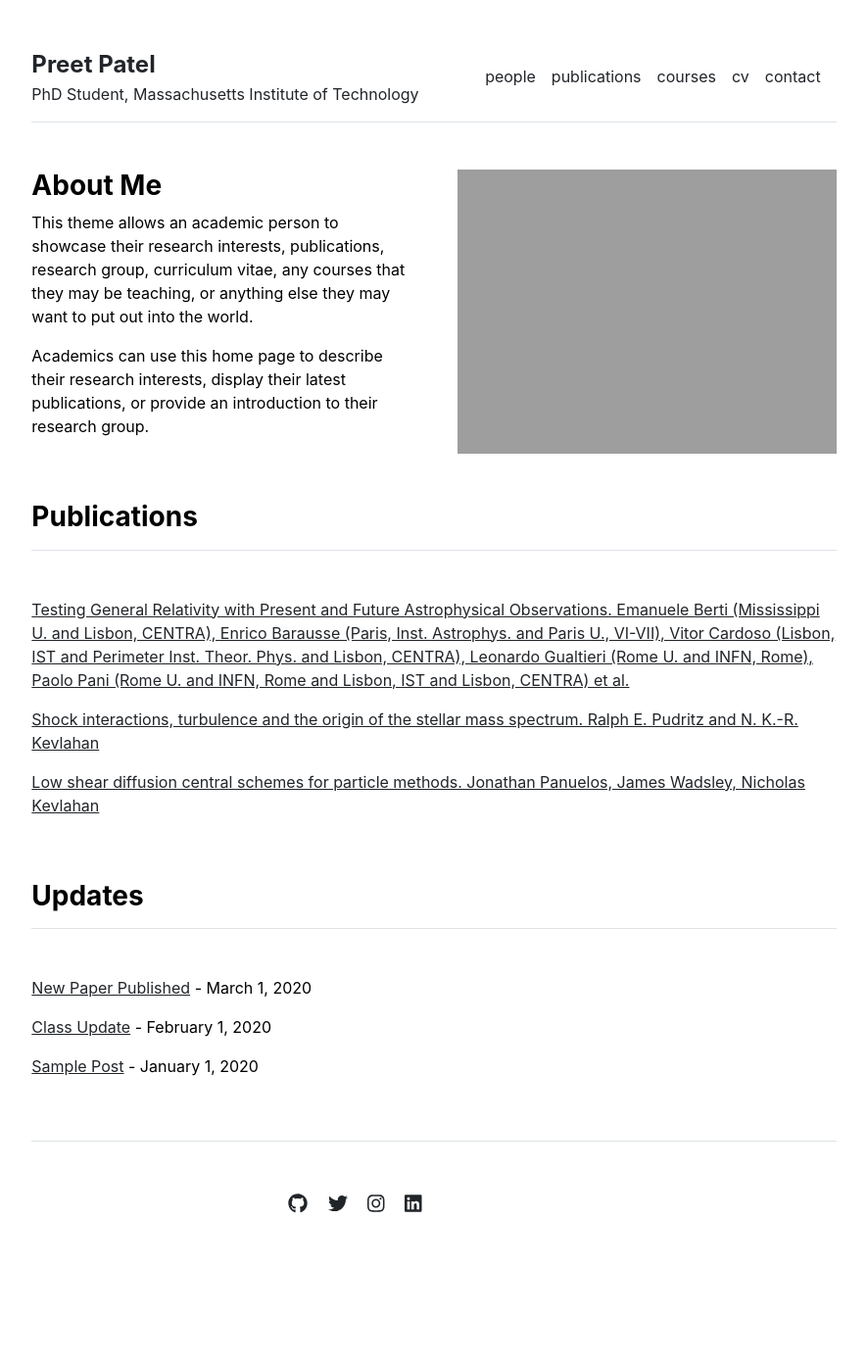
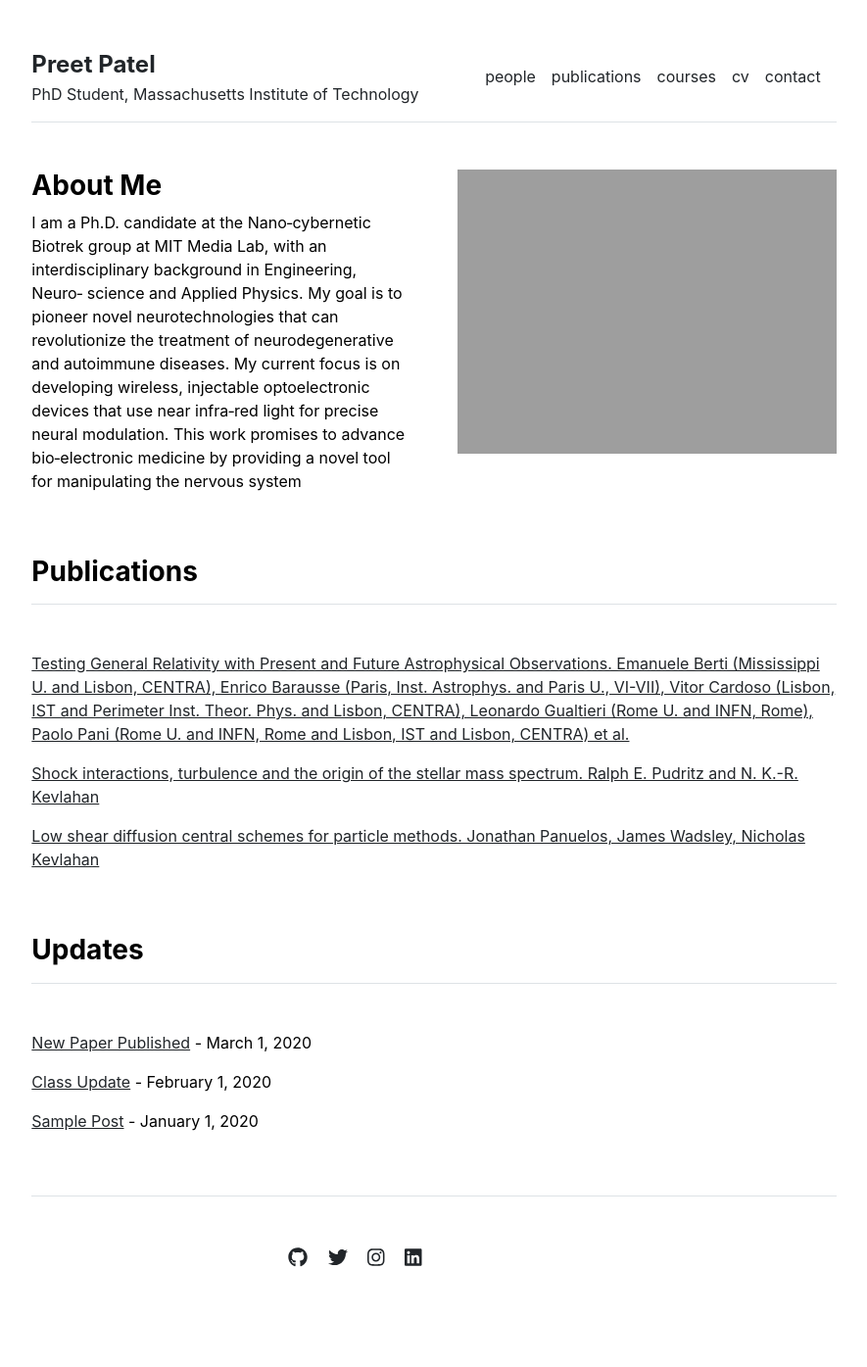
Before and after one commit to preet-mit/preet-mit, a Jekyll site: the page built from index.md, in a window 1280 px wide. Shown: the whole page at 98% size, without its empty margins (197-1082 px from the left). Built offline with Jekyll 4.4.1, drawn with Linux system fonts in a browser that asks for light colours; before the commit the page ends 1339 px from its top, so only the background shows below that.

Commit message:
Update index.md

```diff
--- a/index.md
+++ b/index.md
@@ -2,7 +2,7 @@
 layout: home
 title: "Home"
 ---
-
-This theme allows an academic person to showcase their research interests, publications, research group, curriculum vitae, any courses that they may be teaching, or anything else they may want to put out into the world.
-
-Academics can use this home page to describe their research interests, display their latest publications, or provide an introduction to their research group.
+I am a Ph.D. candidate at the Nano‑cybernetic Biotrek group at MIT Media Lab, with an interdisciplinary background in Engineering, Neuro‑
+science and Applied Physics. My goal is to pioneer novel neurotechnologies that can revolutionize the treatment of neurodegenerative and
+autoimmune diseases. My current focus is on developing wireless, injectable optoelectronic devices that use near infra‑red light for precise
+neural modulation. This work promises to advance bio‑electronic medicine by providing a novel tool for manipulating the nervous system
```
